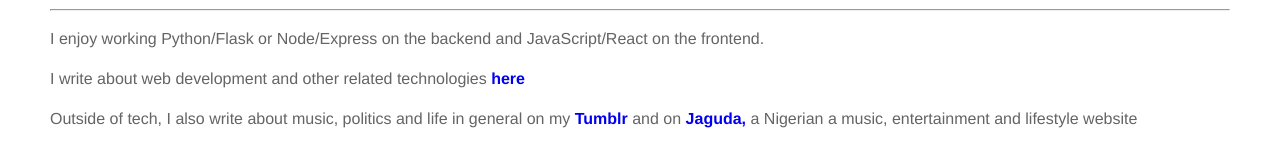
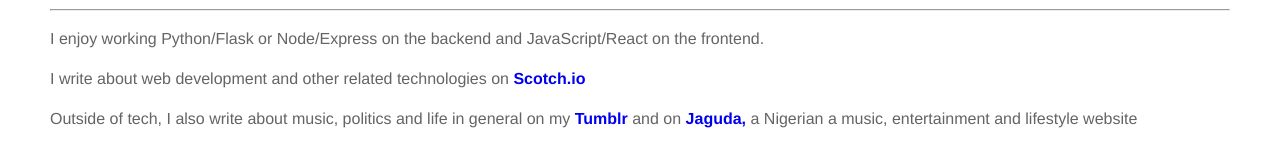
Before and after one commit to andela-asogbein/Personal-Website, a React (Create React App) app: page / in a window 1280 px wide. Shown: the part 137-287 px from the top of the page. Built offline with nearby package versions, Linux system fonts and the light colour scheme.

Commit message:
Add scotch link

```diff
--- a/src/App.js
+++ b/src/App.js
@@ -10,7 +10,7 @@
                 <hr></hr>
                 <p>I enjoy working Python/Flask or Node/Express on the backend and JavaScript/React on the frontend.</p>
                 <p>
-                    I write about web development and other related technologies<strong><a href="https://pub.scotch.io/@jibolash" className="link"> here</a></strong>
+                    I write about web development and other related technologies on <strong><a href="https://pub.scotch.io/@jibolash" className="link"> Scotch.io</a></strong>
                 </p>
                 <p>Outside of tech, I also write about music, politics and life in general on my
                     <strong><a href="https://jibolasogbein.tumblr.com" className="link"> Tumblr</a></strong> and on
```
